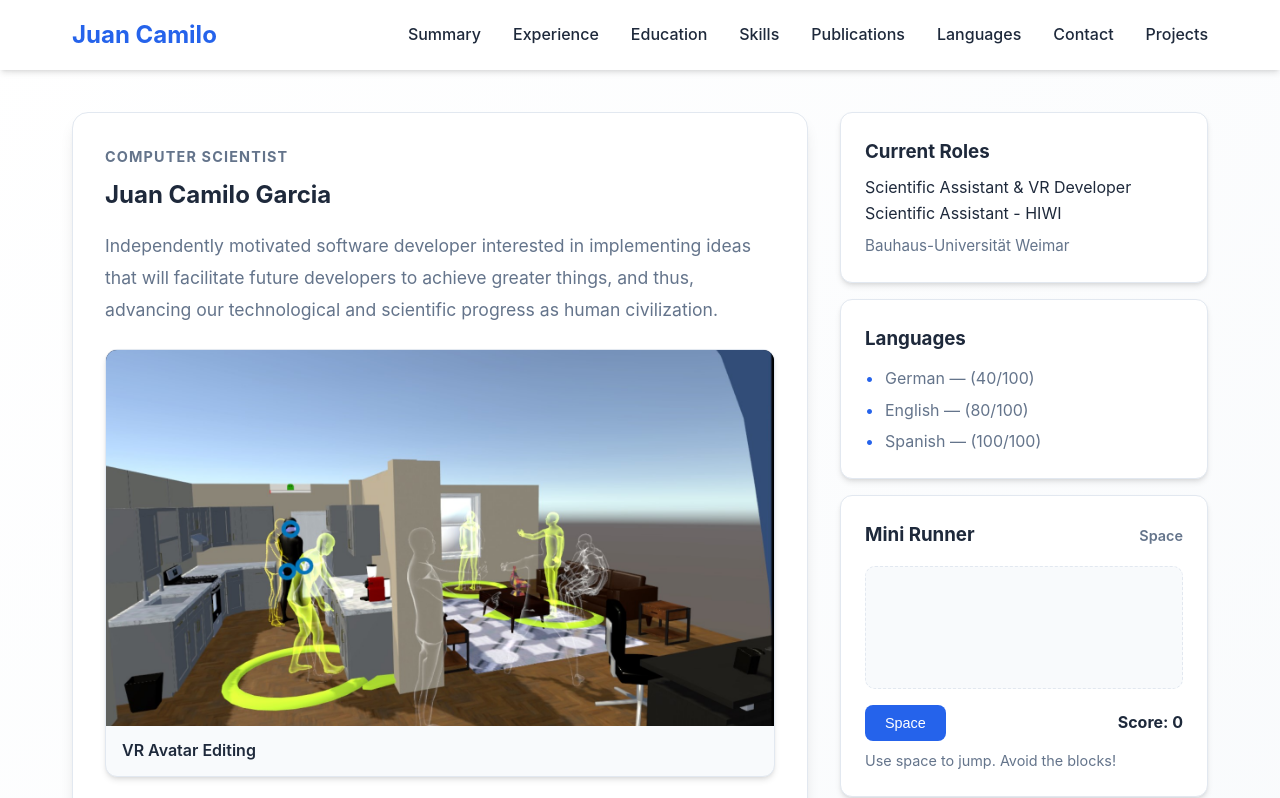
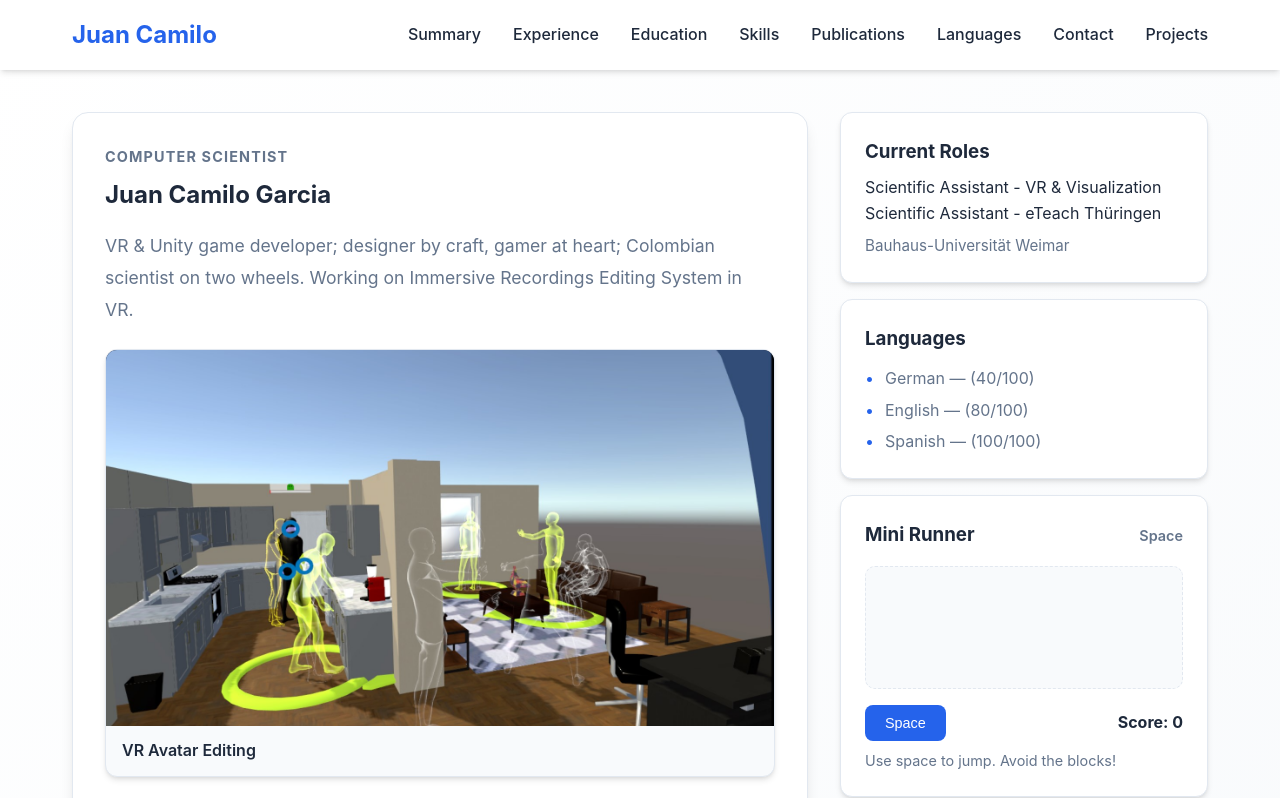
Before and after one commit to jcamilogarciacano/juan, a plain HTML site: page index.html in a window 1280 px wide. Shown: the top 798 px of the page. Drawn offline with Linux system fonts and the light colour scheme.

Commit message:
Update hero section and current roles in index.html
Revised the hero lead paragraph to better reflect current interests and projects. Updated current roles to specify VR & Visualization and eTeach Thüringen positions.

```diff
--- a/index.html
+++ b/index.html
@@ -34,7 +34,7 @@
                 <div class="cv-hero-left">
                     <p class="eyebrow">Computer Scientist</p>
                     <h1>Juan Camilo Garcia</h1>
-                    <p class="hero-lead">Independently motivated software developer interested in implementing ideas that will facilitate future developers to achieve greater things, and thus, advancing our technological and scientific progress as human civilization.</p>
+                    <p class="hero-lead">VR &amp; Unity game developer; designer by craft, gamer at heart; Colombian scientist on two wheels. Working on Immersive Recordings Editing System in VR.</p>
                     <figure class="thesis-figure">
                         <div class="thesis-image">
                             <img src="tesis.jpeg" alt="VR Avatar Editing thesis snapshot">
@@ -57,8 +57,8 @@
                 <div class="cv-hero-right">
                     <div class="fact-card">
                         <h3>Current Roles</h3>
-                        <p>Scientific Assistant &amp; VR Developer</p>
-                        <p>Scientific Assistant - HIWI</p>
+                        <p>Scientific Assistant - VR &amp; Visualization</p>
+                        <p>Scientific Assistant - eTeach Thüringen</p>
                         <p class="meta">Bauhaus-Universität Weimar</p>
                     </div>
                     <div class="fact-card">
```
